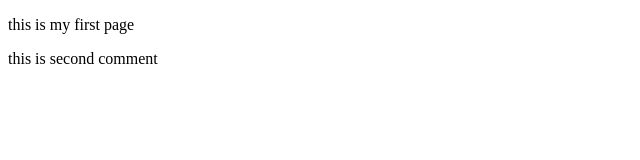
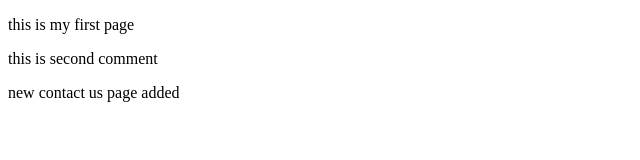
Before and after one commit to chhotuVerma1/Git-lab, a plain HTML site: page index.html in a window 1280 px wide. Shown: the whole page, without its empty margins (0-640 px from the left). Drawn offline with Linux system fonts and the light colour scheme.

Commit message:
new comment added

```diff
--- a/index.html
+++ b/index.html
@@ -9,5 +9,5 @@
 <body>
 <p>this is my first page</p>
 <p>this is second comment</p>
-</body>
+<p>new contact us page added</p>
 </html>
```
